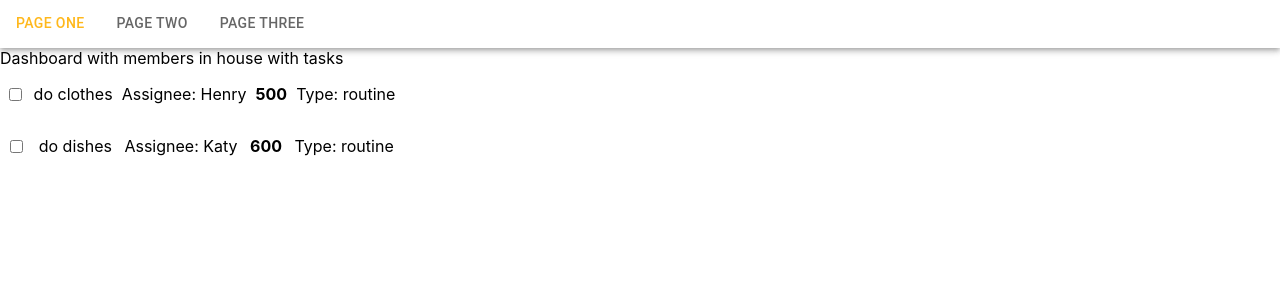
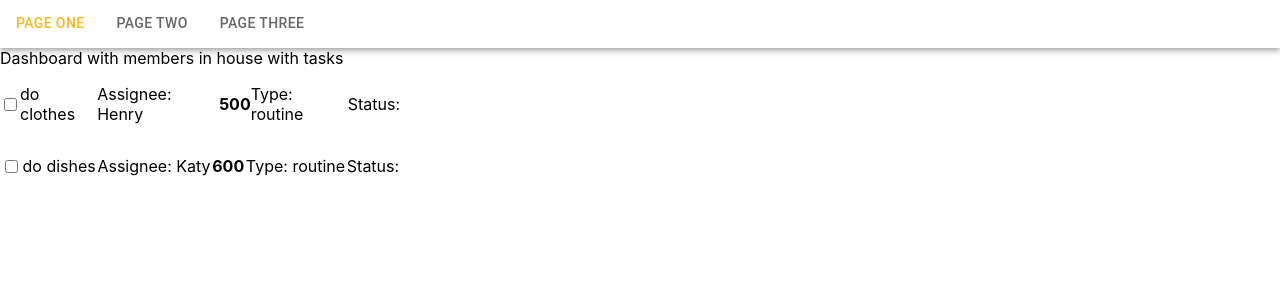
Before and after one commit to henrytranvn93/myChores-web, a React (Create React App) app in the folder client/: page / in a window 1280 px wide. Shown: the top 300 px of the page. Built offline with nearby package versions, Linux system fonts and the light colour scheme.

Commit message:
adding status

```diff
--- a/client/src/components/Task/Task.tsx
+++ b/client/src/components/Task/Task.tsx
@@ -18,6 +18,7 @@ export default function Task({isDone, description, type, assignee, reward, id}:
     <p>Assignee: {assignee}</p>
     <p><strong>{reward}</strong></p>
     <p>Type: {type}</p>
+    <p>Status: {isDone}</p>
 
   </div>;
 }
```
